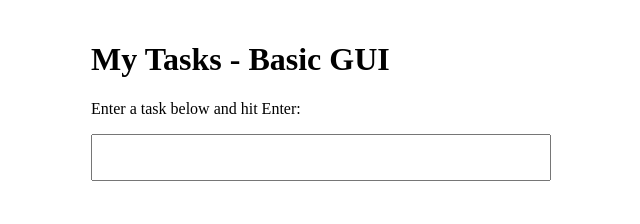
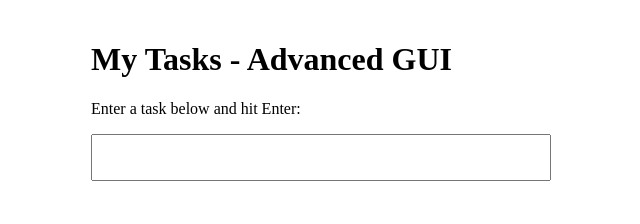
Before and after one commit to kli-cs20/advanced-GUI-and-tasks, a plain HTML site: page index.html in a window 1280 px wide. Shown: the whole page, without its empty margins (319-959 px from the left). Drawn offline with Linux system fonts and the light colour scheme.

Commit message:
Update index.html

```diff
--- a/index.html
+++ b/index.html
@@ -9,7 +9,7 @@
 
 <body>
   <!-- Title -->
-  <h1>My Tasks - Basic GUI</h1>
+  <h1>My Tasks - Advanced GUI</h1>
 
   <!-- Menu -->
   <div>
```
